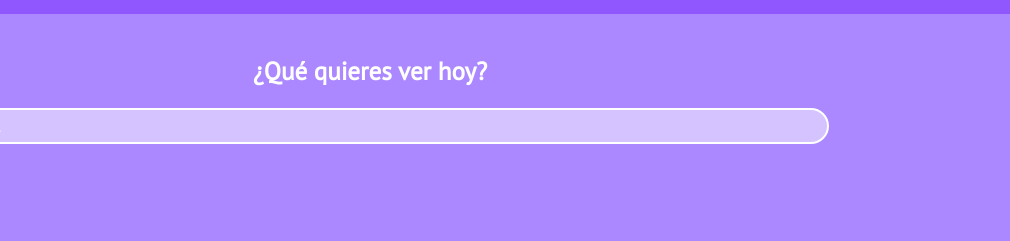
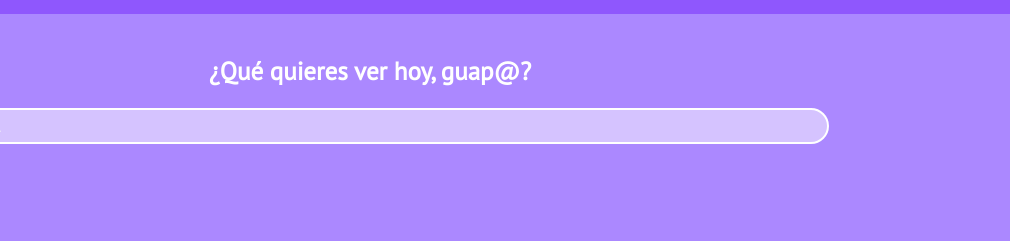
Before and after one commit to Gerardo-Soto/g-flix, a website: page index.html in a window 1280 px wide. Shown: the part 66-307 px from the top of the page, 270-1280 px from the left. Drawn offline with Linux system fonts and the light colour scheme.

Commit message:
Verification of CI/CD from github pages.

```diff
--- a/index.html
+++ b/index.html
@@ -34,7 +34,7 @@
         </header>
 
         <section class="main">
-            <h2 class="main__title">¿Qué quieres ver hoy?</h2>
+            <h2 class="main__title">¿Qué quieres ver hoy, guap@?</h2>
             <input class="main__input" type="text" placeholder="Peliculas...">
         </section>
 
```
